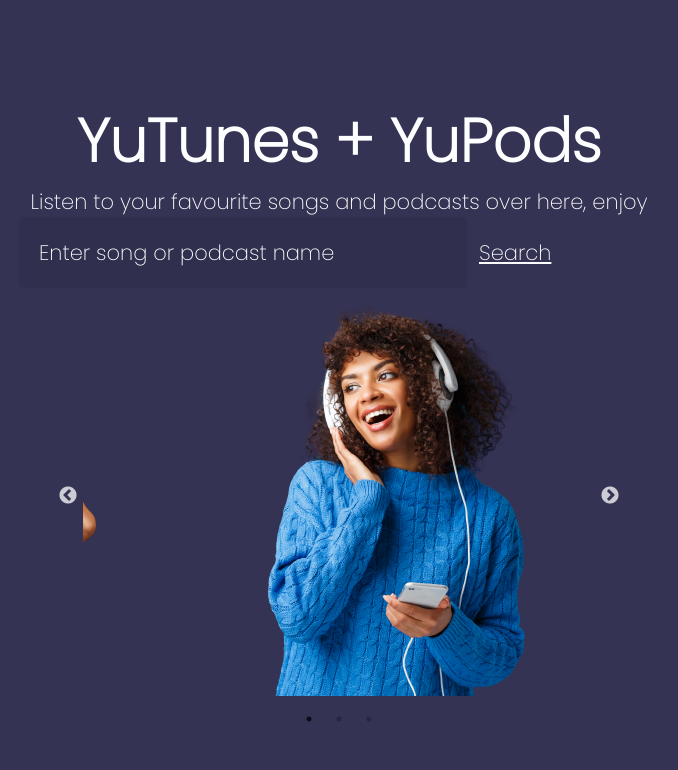
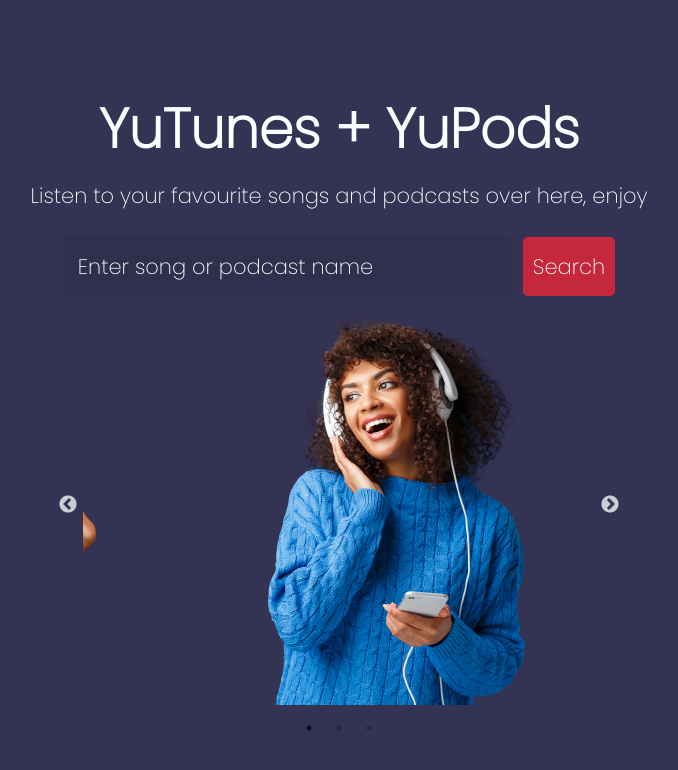
Before and after one commit to abrusu-collins/YouPods, a React (Create React App) app: page / in a window 1280 px wide. Shown: the top 770 px of the page, without its empty margins (301-979 px from the left). Built offline with nearby package versions, Linux system fonts and the light colour scheme.

Commit message:
smooth works

```diff
--- a/src/components/Search.jsx
+++ b/src/components/Search.jsx
@@ -3,7 +3,7 @@ function Search() {
     <div className="search">
       <form action="">
         <input type="text" name="songorpodcastname" id="songorpodcastname" placeholder="Enter song or podcast name" />
-        <a href="ff ">Search</a>
+        <a href="ff " className="searchbutton">Search</a>
       </form>
     </div>
   );
--- a/src/sass/_config.scss
+++ b/src/sass/_config.scss
@@ -1,6 +1,6 @@
 $background: #353353;;
 $card_background:rgb(48, 47, 78);
-$button_color:0;
+$button_background:#C5283D;
 $primary_color:#fcfeff;
 
 @import url('https://fonts.googleapis.com/css2?family=Poppins:wght@200&display=swap');
--- a/src/sass/_hero.scss
+++ b/src/sass/_hero.scss
@@ -6,8 +6,12 @@
     flex-direction: column;
     align-items: center;
     justify-content: center;
+    text-align: center;
     & .heroh1{
-      font-size: 60px;
+      font-size: 55px;
 
     }
+    & p{
+      margin: 10px auto 25px auto;
+    }
 }
--- a/src/sass/_search.scss
+++ b/src/sass/_search.scss
@@ -6,10 +6,18 @@
             border: none;
             border-radius: 5px;
             width: 70%;
-            padding:20px;
+            padding:15px;
             margin-right: 12px;
         }
-        & .searchbutton{}
+        & .searchbutton{
+            text-decoration: none;
+            background-color: $button_background;
+            padding: 15px 10px;
+            border-radius: 5px;
+            &:hover{
+                background-color: #A71D31;
+            }
+        }
     }
 }
 
--- a/src/styles/style.css
+++ b/src/styles/style.css
@@ -27,9 +27,13 @@ body {
   flex-direction: column;
   align-items: center;
   justify-content: center;
+  text-align: center;
 }
 .hero .heroh1 {
-  font-size: 60px;
+  font-size: 55px;
+}
+.hero p {
+  margin: 10px auto 25px auto;
 }
 
 .search {
@@ -40,8 +44,17 @@ body {
   border: none;
   border-radius: 5px;
   width: 70%;
-  padding: 20px;
+  padding: 15px;
   margin-right: 12px;
+}
+.search form .searchbutton {
+  text-decoration: none;
+  background-color: #C5283D;
+  padding: 15px 10px;
+  border-radius: 5px;
+}
+.search form .searchbutton:hover {
+  background-color: #A71D31;
 }
 
 ::-moz-placeholder {
```
